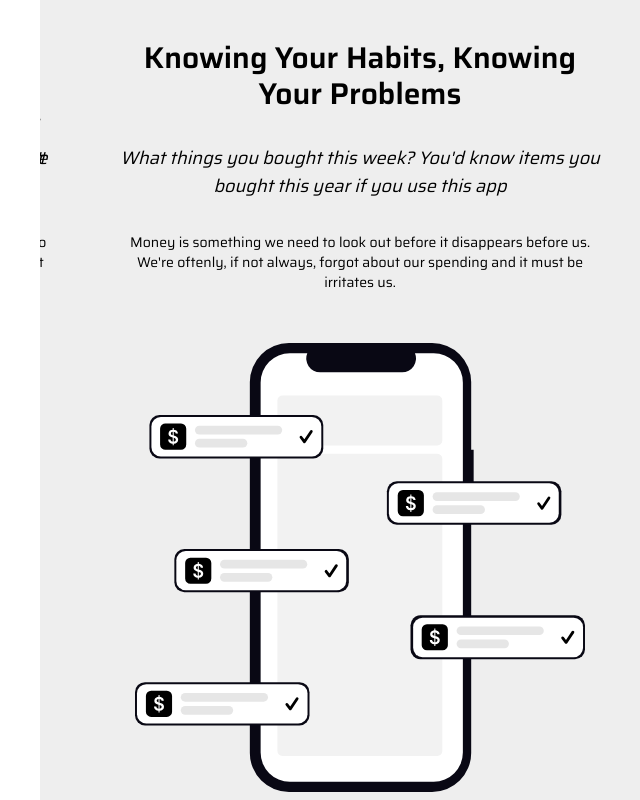
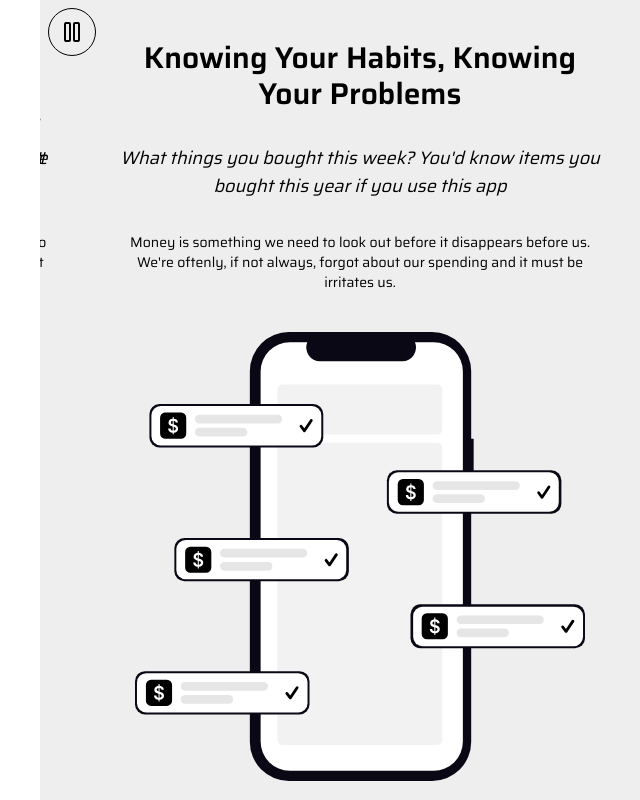
Before and after one commit to iwansal64/FinCord, a Next.js app: page /gate/sign in a window 1280 px wide. Shown: the whole page, without its empty margins (600-1240 px from the left). Built offline with nearby package versions, Linux system fonts and the light colour scheme.

Commit message:
[gate] Create pause reason carousel button

```diff
--- a/src/app/globals.css
+++ b/src/app/globals.css
@@ -37,4 +37,8 @@
         ::-webkit-scrollbar-thumb {
                 background-color: #fff;
         }
+
+        button {
+                cursor: pointer;
+        }
 }
--- /dev/null
+++ b/src/components/gate/PauseReasonCarouselButton.tsx
@@ -0,0 +1,26 @@
+"use client";
+import { Pause, Play } from "lucide-react";
+import { useEffect, useState } from "react";
+
+export default function PauseReasonCarouselButton() {
+        const [playState, setPlayState] = useState(true);
+
+        useEffect(() => {
+                if (playState) {
+                        Array.from(document.getElementsByClassName("carousel")).forEach((element) => ((element as HTMLElement).style.animationPlayState = "running"));
+                } else {
+                        Array.from(document.getElementsByClassName("carousel")).forEach((element) => ((element as HTMLElement).style.animationPlayState = "paused"));
+                }
+        }, [playState]);
+
+        return (
+                <button
+                        className="absolute top-2 left-2 w-max aspect-square p-2 z-100 border border-black rounded-full"
+                        aria-label="pause carousel"
+                        title={playState ? "Pause" : "Resume"}
+                        onClick={() => setPlayState(!playState)}
+                >
+                        {playState ? <Pause width={30} color="black" /> : <Play width={30} color="black" />}
+                </button>
+        );
+}
--- a/src/components/gate/ReasonsCarousel.tsx
+++ b/src/components/gate/ReasonsCarousel.tsx
@@ -1,5 +1,6 @@
 import Image from "next/image";
 import { appear_time_each_reason_card, reasons, ReasonType } from "@/utils/carousel_reasons_data";
+import PauseReasonCarouselButton from "./PauseReasonCarouselButton";
 
 export default function ReasonsCarousel() {
         return (
@@ -12,6 +13,7 @@ export default function ReasonsCarousel() {
                                         </li>
                                 ))}
                         </ul>
+                        <PauseReasonCarouselButton />
                 </>
         );
 }
@@ -20,7 +22,7 @@ function ReasonCard(props: { reason: ReasonType; index: number }) {
         return (
                 <div className="w-full h-full p-10 box-border relative flex flex-col items-center text-center *:max-w-124 *:text-black overflow-hidden pointer-events-none">
                         <h1
-                                className="text-3xl font-semibold relative"
+                                className="carousel text-3xl font-semibold relative"
                                 style={{
                                         animationName: "CarouselTextAnimation",
                                         animationIterationCount: "infinite",
@@ -34,7 +36,7 @@ function ReasonCard(props: { reason: ReasonType; index: number }) {
                                 <>
                                         <span className="my-4"></span>
                                         <p
-                                                className="text-lg italic relative"
+                                                className="carousel text-lg italic relative"
                                                 style={{
                                                         animationName: "CarouselTextAnimation",
                                                         animationIterationCount: "infinite",
@@ -49,7 +51,7 @@ function ReasonCard(props: { reason: ReasonType; index: number }) {
                         <span className="my-4"></span>
                         {props.reason.descriptions.map((desc, index) => (
                                 <p
-                                        className="text-sm relative"
+                                        className="carousel text-sm relative"
                                         key={index}
                                         style={{
                                                 animationName: "CarouselTextAnimation",
@@ -63,7 +65,7 @@ function ReasonCard(props: { reason: ReasonType; index: number }) {
                         ))}
                         <Image
                                 src={props.reason.image}
-                                className="absolute bottom-2 left-1/2 -translate-x-1/2"
+                                className="carousel absolute bottom-2 left-1/2 -translate-x-1/2"
                                 width={450}
                                 alt="Mobile Payment Image"
                                 style={{
--- a/src/styles/carousel.css
+++ b/src/styles/carousel.css
@@ -34,8 +34,32 @@
                 bottom: 8px;
                 opacity: 1 !important;
         }
+        82% {
+                bottom: 20px;
+        }
+        84% {
+                bottom: 8px;
+        }
+        86% {
+                bottom: 20px;
+        }
+        88% {
+                bottom: 8px;
+        }
+        90% {
+                bottom: 20px;
+        }
+        92% {
+                bottom: 8px;
+        }
+        94% {
+                bottom: 20px;
+        }
+        96% {
+                bottom: 8px;
+        }
         98% {
-                bottom: 8px;
+                bottom: 20px;
                 opacity: 1 !important;
         }
         100% {
```
